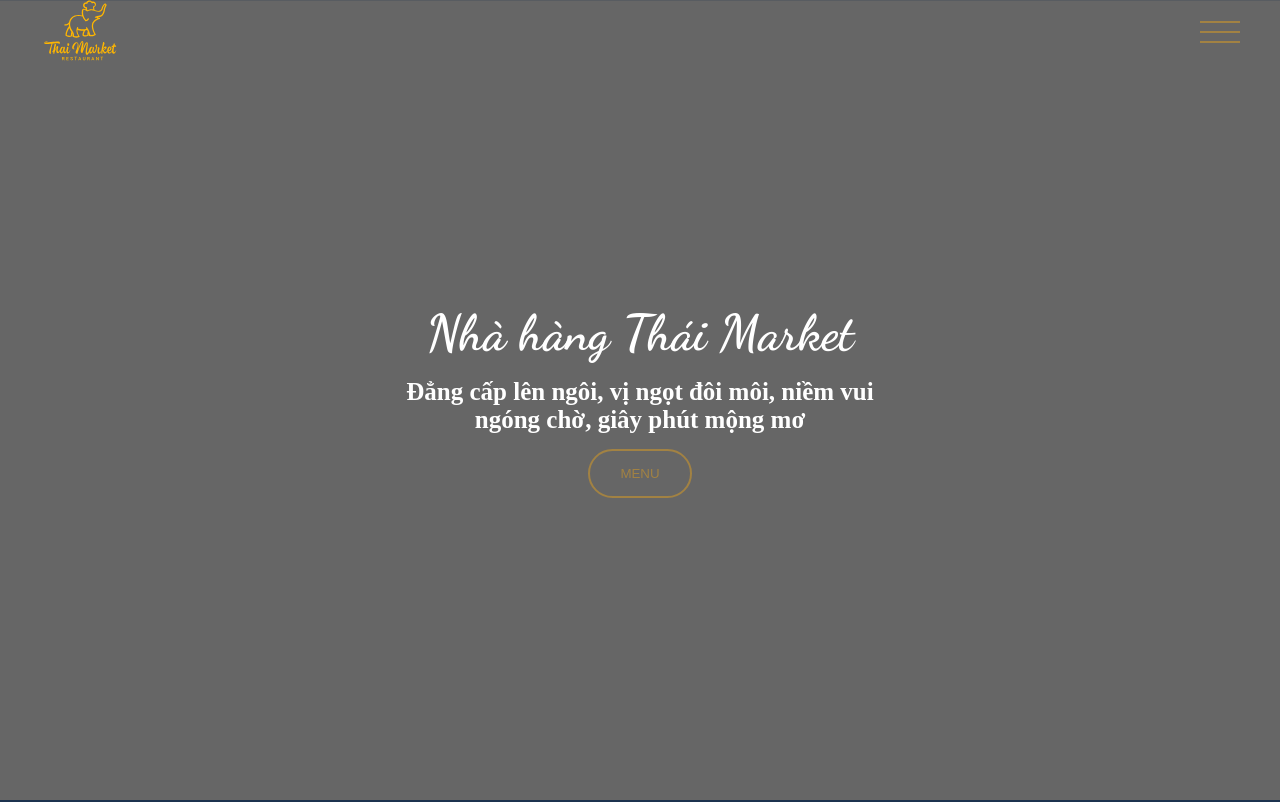
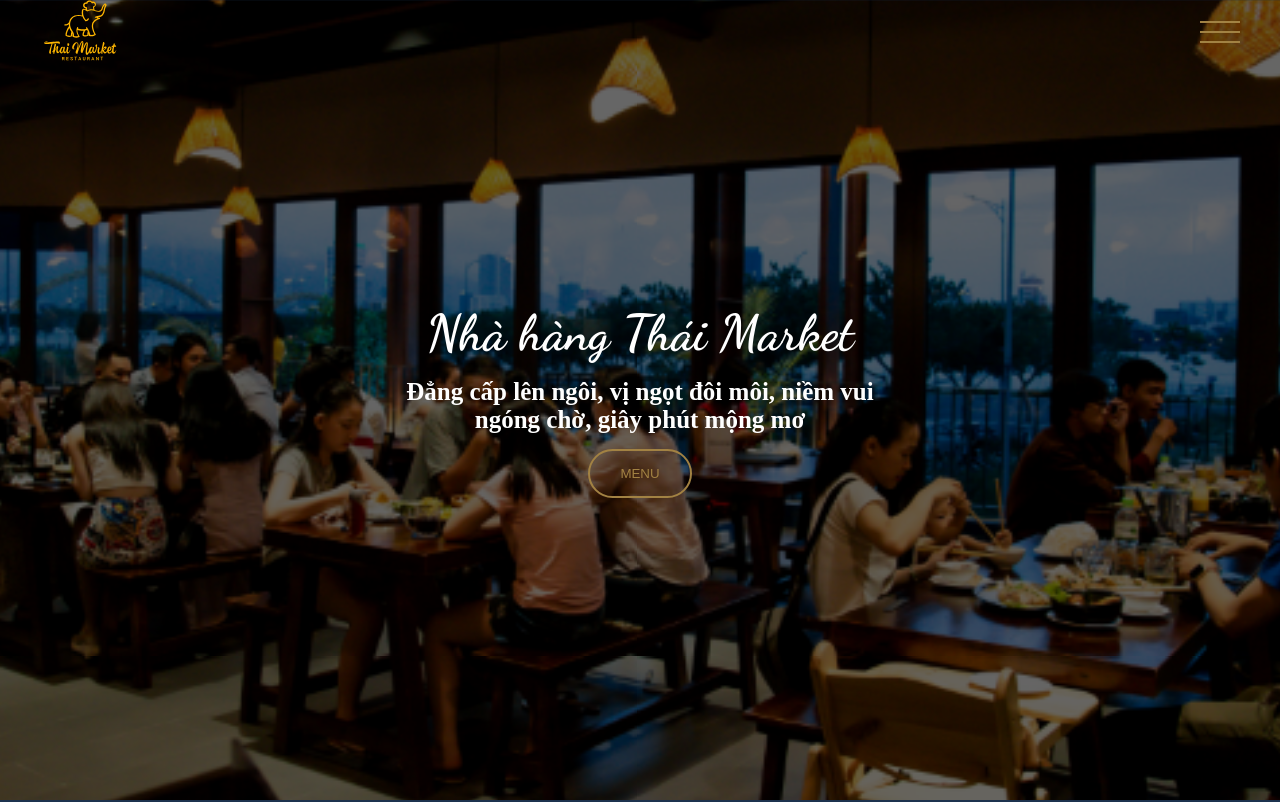
Before and after one commit to HungNguyenisreal/restaurant_web, a plain HTML site: page index.html in a window 1280 px wide. Shown: the top 802 px of the page. Drawn offline with nearby package versions, Linux system fonts and the light colour scheme.

Commit message:
changes file path

```diff
--- a/assets/css/style.css
+++ b/assets/css/style.css
@@ -182,7 +182,7 @@
     position: absolute;
     width: 100%;
     height: 100%;
-    background-image: url(./assets/img/bg.png);
+    background-image: url(/assets/img/bg.PNG);
     background-position: center;
     background-repeat: no-repeat;
     background-attachment: fixed;
```
